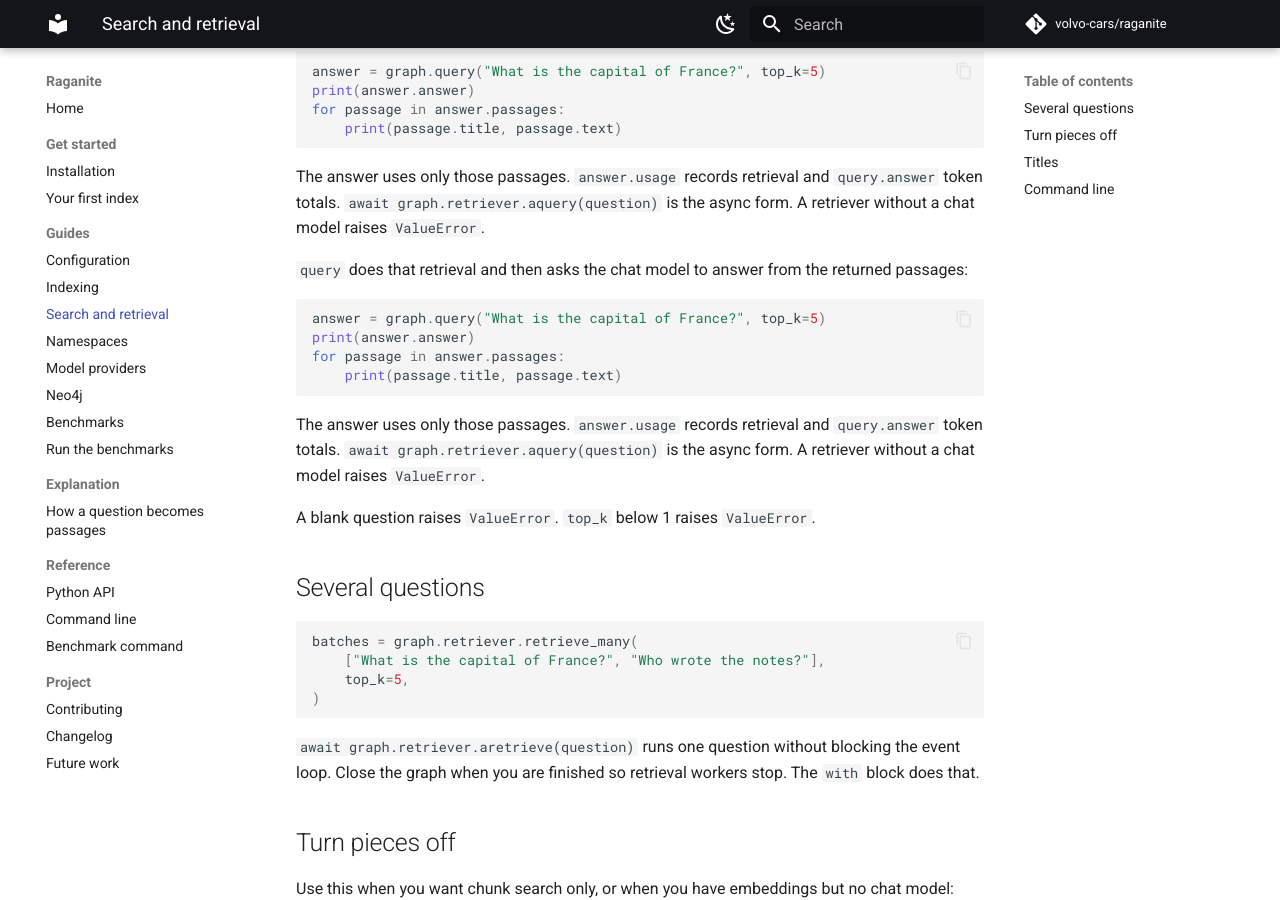
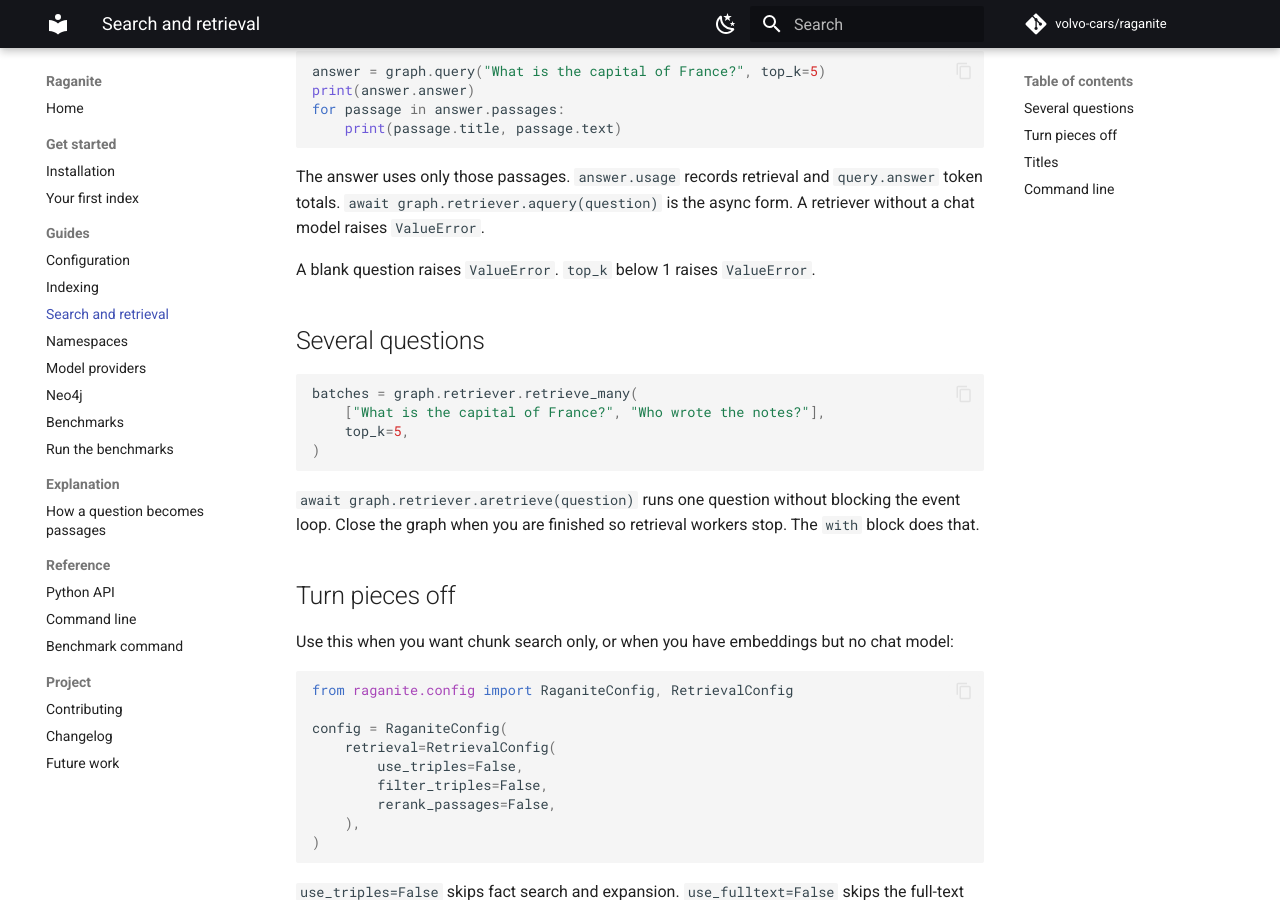
Before and after one commit to volvo-cars/raganite, an MkDocs documentation site: the page built from docs/guides/retrieval.md, in a window 1280 px wide and 900 px high, scrolled down 740 px. Built offline with MkDocs 1.6.1 and Material for MkDocs 9.7.7, drawn with Linux system fonts in a browser that asks for light colours; comment, search, counter and statistics services are not loaded.

Commit message:
fix: keep the branch retrieval guide where main overlapped
The merge from main auto-inserted a second copy of the query section. The branch text is the resolution.

Co-authored-by: Cursor <cursoragent@cursor.com>

````diff
--- a/docs/guides/retrieval.md
+++ b/docs/guides/retrieval.md
@@ -18,17 +18,6 @@ Each `Passage` has `source`, `title`, `text`, `score`, `evidence`, and `metadata
 `retrieve` embeds the question once. By default it searches facts, expands them, searches the full-text index, and fuses those three lists. A passage keeps the facts that led to it on `evidence`. It does not call the chat model. Set `filter_triples` and `rerank_passages` to ask the chat model to drop weak facts and reorder passages. Set `use_fulltext` to false to skip the full-text list. The configured candidate width is applied before `top_k`. `top_k` only shortens the list returned after that work. `retrieve` does not generate an answer. The text command prints `fact filter` or `passage rerank` when that step runs.
 
 `query` does that retrieval and then calls the chat model once to answer from the returned passages. With both ranking flags left off, that is the only chat call:
-
-```python
-answer = graph.query("What is the capital of France?", top_k=5)
-print(answer.answer)
-for passage in answer.passages:
-    print(passage.title, passage.text)
-```
-
-The answer uses only those passages. `answer.usage` records retrieval and `query.answer` token totals. `await graph.retriever.aquery(question)` is the async form. A retriever without a chat model raises `ValueError`.
-
-`query` does that retrieval and then asks the chat model to answer from the returned passages:
 
 ```python
 answer = graph.query("What is the capital of France?", top_k=5)
````
